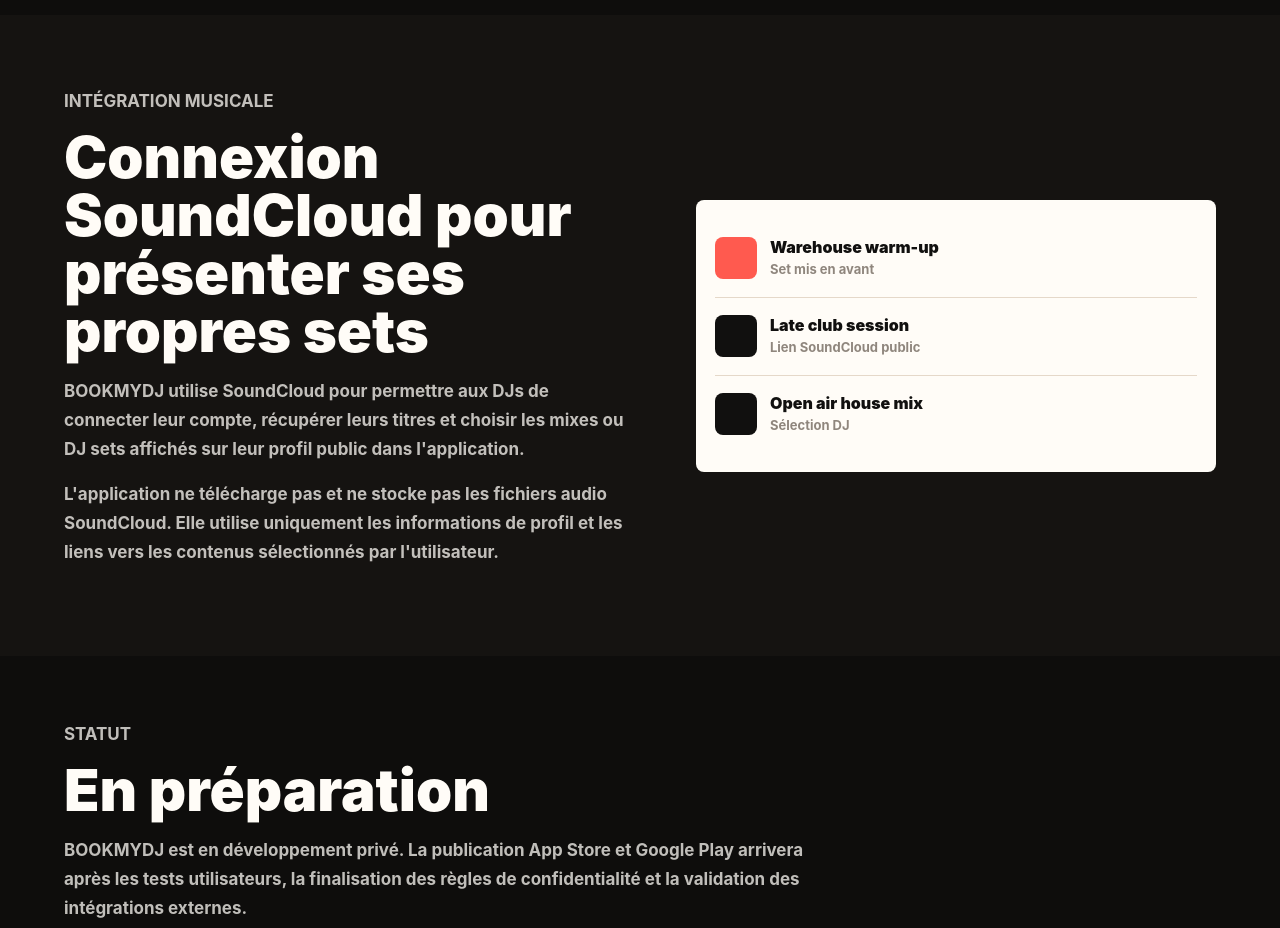
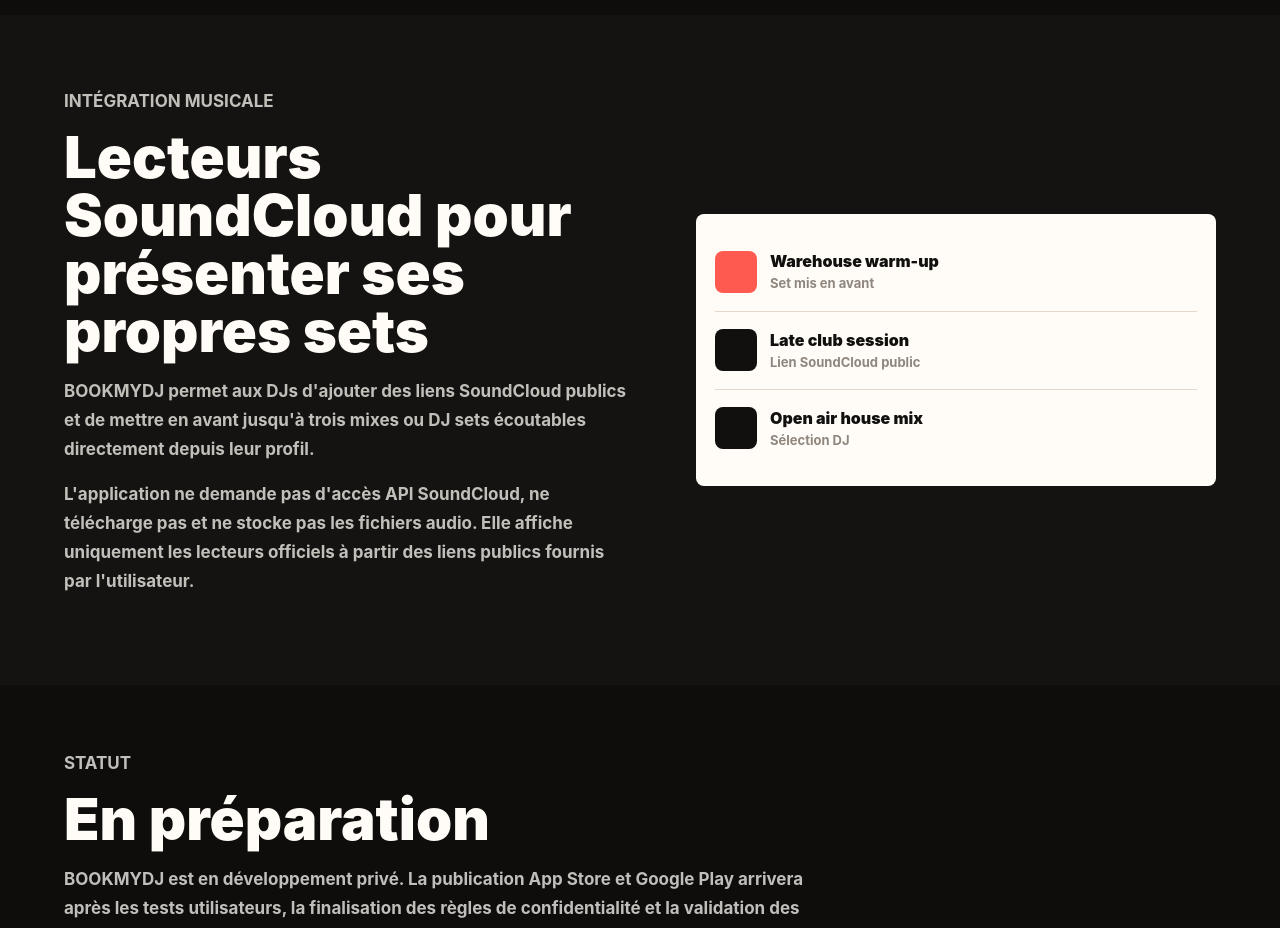
Before and after one commit to elululu/bookmydj-landing, a plain HTML site: page index.html in a window 1280 px wide. Shown: the part 1300-2228 px from the top of the page. Drawn offline with Linux system fonts and the light colour scheme.

Commit message:
Update SoundCloud manual link copy

```diff
--- a/index.html
+++ b/index.html
@@ -62,9 +62,9 @@
       <section class="split-section" id="soundcloud" aria-labelledby="soundcloud-title">
         <div>
           <p class="eyebrow">Intégration musicale</p>
-          <h2 id="soundcloud-title">Connexion SoundCloud pour présenter ses propres sets</h2>
-          <p>BOOKMYDJ utilise SoundCloud pour permettre aux DJs de connecter leur compte, récupérer leurs titres et choisir les mixes ou DJ sets affichés sur leur profil public dans l'application.</p>
-          <p>L'application ne télécharge pas et ne stocke pas les fichiers audio SoundCloud. Elle utilise uniquement les informations de profil et les liens vers les contenus sélectionnés par l'utilisateur.</p>
+          <h2 id="soundcloud-title">Lecteurs SoundCloud pour présenter ses propres sets</h2>
+          <p>BOOKMYDJ permet aux DJs d'ajouter des liens SoundCloud publics et de mettre en avant jusqu'à trois mixes ou DJ sets écoutables directement depuis leur profil.</p>
+          <p>L'application ne demande pas d'accès API SoundCloud, ne télécharge pas et ne stocke pas les fichiers audio. Elle affiche uniquement les lecteurs officiels à partir des liens publics fournis par l'utilisateur.</p>
         </div>
         <div class="sound-panel" aria-label="Aperçu de profil musical">
           <div class="sound-row active">
```
Also changed, not shown: privacy.html (+2 -2 lines), support.html (+1 -1 lines), 1 other file.
